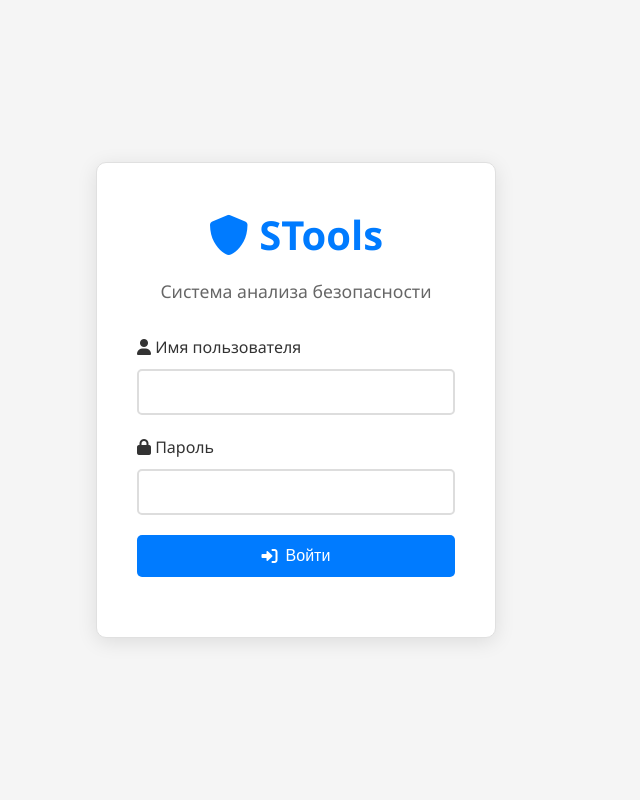
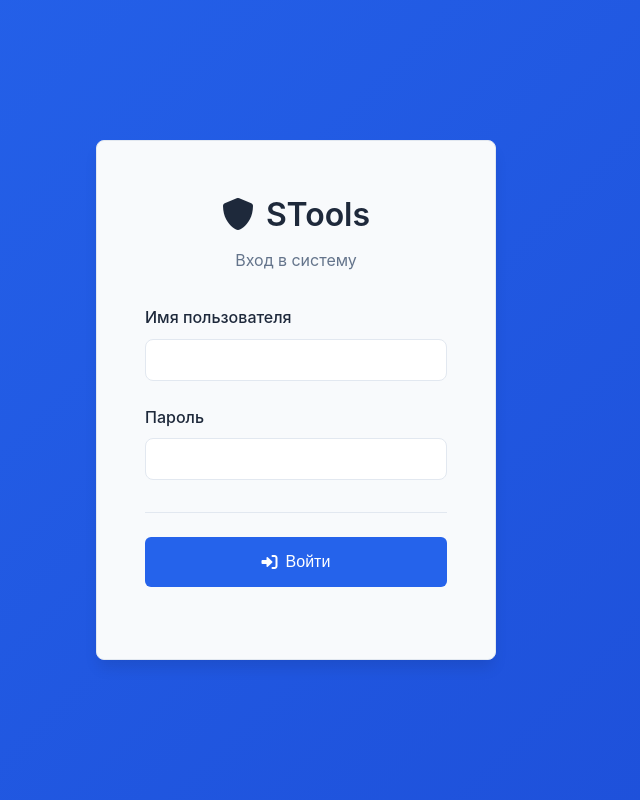
Before and after one commit to hamster513/STools, a FastAPI app: template auth/templates/login.html in a window 1280 px wide. Shown: the whole page, without its empty margins (344-984 px from the left). Run offline with FastAPI, Linux system fonts and the light colour scheme; the template is opened without the code that fills it, so the values that code supplies are empty; parts of the project's set-up code (start-up, migrations or seed data) failed here and were passed over.

Commit message:
Fix authentication: add login page to VulnAnalizer and update redirects

```diff
--- a/static/css/style.css
+++ b/static/css/style.css
@@ -1835,3 +1835,98 @@
     cursor: not-allowed;
     transform: none;
 }
+
+/* Стили для страницы входа */
+.login-container {
+    display: flex;
+    justify-content: center;
+    align-items: center;
+    min-height: 100vh;
+    background: linear-gradient(135deg, var(--primary-color) 0%, #1d4ed8 100%);
+    padding: 2rem;
+}
+
+.login-box {
+    background-color: var(--surface-color);
+    border-radius: var(--border-radius);
+    box-shadow: var(--shadow-lg);
+    padding: 3rem;
+    width: 100%;
+    max-width: 400px;
+    border: 1px solid var(--border-color);
+}
+
+.login-header {
+    text-align: center;
+    margin-bottom: 2rem;
+}
+
+.login-header h1 {
+    color: var(--text-primary);
+    font-size: 2rem;
+    font-weight: 600;
+    margin: 0 0 0.5rem 0;
+    display: flex;
+    align-items: center;
+    justify-content: center;
+    gap: 0.75rem;
+}
+
+.login-header p {
+    color: var(--text-secondary);
+    font-size: 1rem;
+    margin: 0;
+}
+
+.login-form {
+    margin-bottom: 1.5rem;
+}
+
+.login-form .form-group {
+    margin-bottom: 1.5rem;
+}
+
+.login-form label {
+    display: block;
+    margin-bottom: 0.5rem;
+    color: var(--text-primary);
+    font-weight: 500;
+}
+
+.login-form input {
+    width: 100%;
+    padding: 0.75rem;
+    border: 1px solid var(--border-color);
+    border-radius: var(--border-radius);
+    background-color: var(--background-color);
+    color: var(--text-primary);
+    transition: border-color var(--transition-speed);
+}
+
+.login-form input:focus {
+    outline: none;
+    border-color: var(--primary-color);
+    box-shadow: 0 0 0 3px rgba(37, 99, 235, 0.1);
+}
+
+.login-form .form-actions {
+    margin-top: 2rem;
+}
+
+.login-form .btn {
+    width: 100%;
+    justify-content: center;
+    padding: 1rem;
+    font-size: 1rem;
+    font-weight: 500;
+}
+
+.error-message {
+    background-color: rgba(239, 68, 68, 0.1);
+    border: 1px solid var(--error-color);
+    color: var(--error-color);
+    padding: 1rem;
+    border-radius: var(--border-radius);
+    text-align: center;
+    font-weight: 500;
+}
--- a/vulnanalizer/app/main.py
+++ b/vulnanalizer/app/main.py
@@ -128,6 +128,11 @@
 @app.get("/", response_class=HTMLResponse)
 async def index(request: Request):
     return templates.TemplateResponse("index.html", {"request": request})
+
+@app.get("/login", response_class=HTMLResponse)
+async def login_page(request: Request):
+    """Страница входа"""
+    return templates.TemplateResponse("login.html", {"request": request})
 
 @app.get("/api/settings")
 async def get_settings():
@@ -943,7 +948,7 @@
     access_token = create_access_token(
         data={"sub": user["username"]}, expires_delta=access_token_expires
     )
-    return {"access_token": access_token, "token_type": "bearer"}
+    return {"access_token": access_token, "token_type": "bearer", "user": user}
 
 @app.get("/api/users/me")
 async def read_users_me(current_user: dict = Depends(get_current_user)):
--- /dev/null
+++ b/vulnanalizer/app/templates/login.html
@@ -0,0 +1,75 @@
+<!DOCTYPE html>
+<html lang="ru">
+<head>
+    <meta charset="UTF-8">
+    <meta name="viewport" content="width=device-width, initial-scale=1.0">
+    <title>STools - Вход</title>
+    <link rel="stylesheet" href="https://cdnjs.cloudflare.com/ajax/libs/font-awesome/6.0.0/css/all.min.css">
+    <link rel="stylesheet" href="/static/css/style.css">
+    <link rel="icon" type="image/svg+xml" href="/static/favicon.svg">
+</head>
+<body class="light-theme">
+    <div class="login-container">
+        <div class="login-box">
+            <div class="login-header">
+                <h1><i class="fas fa-shield-alt"></i> STools</h1>
+                <p>Вход в систему</p>
+            </div>
+
+            <form id="login-form" class="login-form">
+                <div class="form-group">
+                    <label for="username">Имя пользователя</label>
+                    <input type="text" id="username" name="username" required>
+                </div>
+
+                <div class="form-group">
+                    <label for="password">Пароль</label>
+                    <input type="password" id="password" name="password" required>
+                </div>
+
+                <div class="form-actions">
+                    <button type="submit" class="btn btn-primary">
+                        <i class="fas fa-sign-in-alt"></i> Войти
+                    </button>
+                </div>
+            </form>
+
+            <div id="login-error" class="error-message" style="display: none;"></div>
+        </div>
+    </div>
+
+    <script>
+        document.getElementById('login-form').addEventListener('submit', async (e) => {
+            e.preventDefault();
+
+            const username = document.getElementById('username').value;
+            const password = document.getElementById('password').value;
+            const errorDiv = document.getElementById('login-error');
+
+            try {
+                const response = await fetch('/vulnanalizer/api/users/login', {
+                    method: 'POST',
+                    headers: {
+                        'Content-Type': 'application/x-www-form-urlencoded',
+                    },
+                    body: `username=${encodeURIComponent(username)}&password=${encodeURIComponent(password)}`
+                });
+
+                if (response.ok) {
+                    const data = await response.json();
+                    localStorage.setItem('auth_token', data.access_token);
+                    window.location.href = '/vulnanalizer/';
+                } else {
+                    const error = await response.json();
+                    errorDiv.textContent = error.detail || 'Ошибка входа';
+                    errorDiv.style.display = 'block';
+                }
+            } catch (error) {
+                console.error('Login error:', error);
+                errorDiv.textContent = 'Ошибка соединения с сервером';
+                errorDiv.style.display = 'block';
+            }
+        });
+    </script>
+</body>
+</html>
```
Also changed, not shown: vulnanalizer/app/static/js/app.js (+4 -4 lines).
